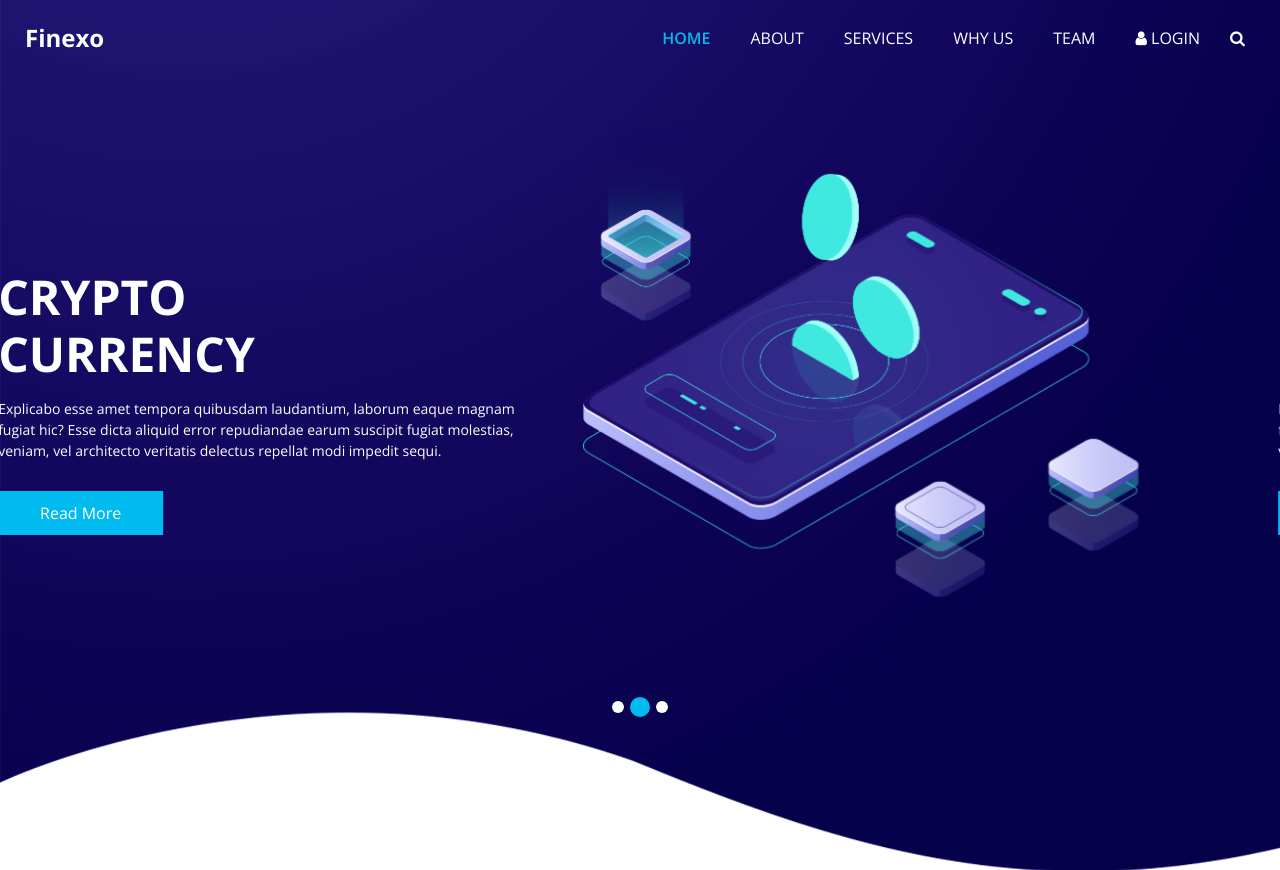
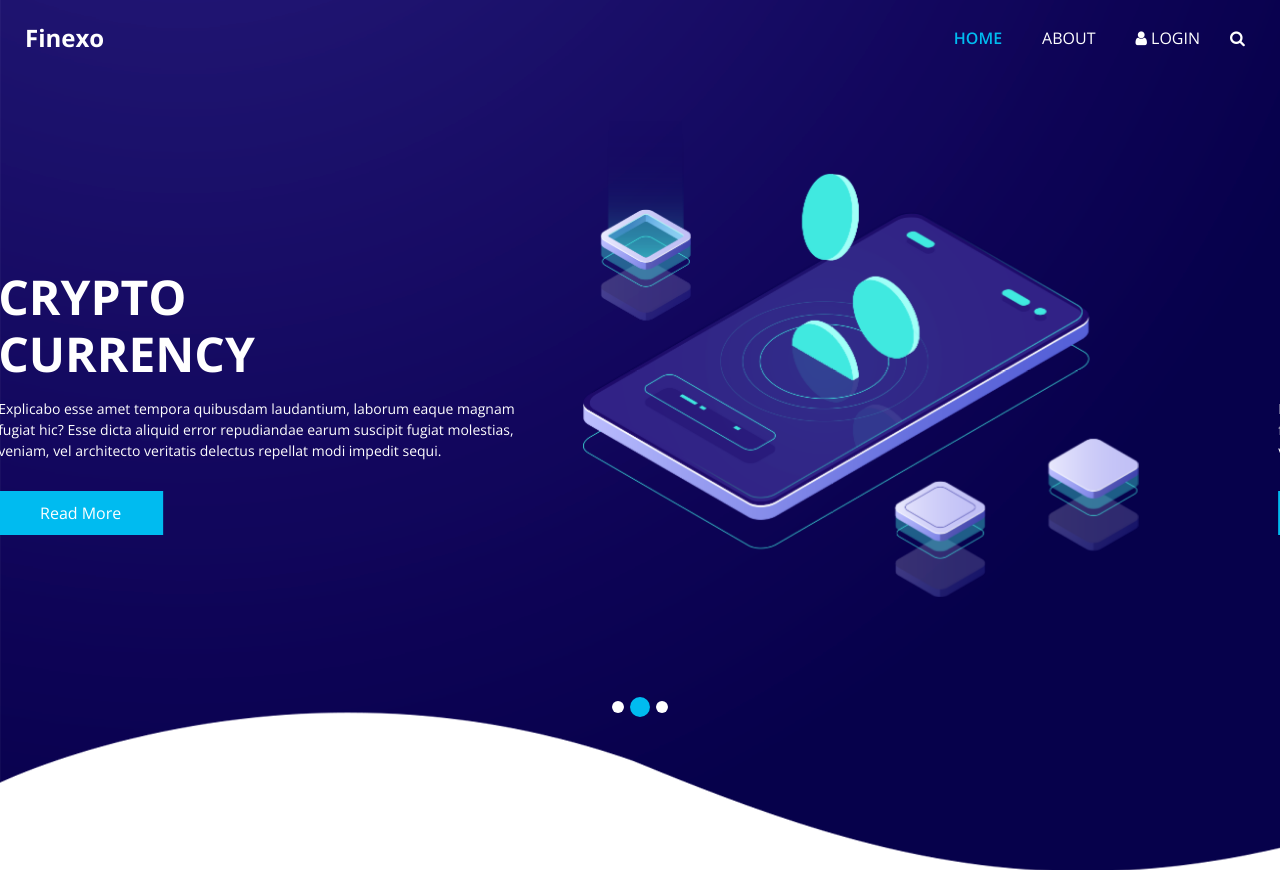
Before and after one commit to 0x11337/0x11337.github.io, a plain HTML site: page index.html in a window 1280 px wide. Shown: the top 870 px of the page. Drawn offline with nearby package versions, Linux system fonts and the light colour scheme; some packages are replaced by stand-ins of ours.

Commit message:
Update index.html

```diff
--- a/index.html
+++ b/index.html
@@ -65,15 +65,6 @@
               </li>
               <li class="nav-item">
                 <a class="nav-link" href="about.html"> About</a>
-              </li>
-              <li class="nav-item">
-                <a class="nav-link" href="service.html">Services</a>
-              </li>
-              <li class="nav-item">
-                <a class="nav-link" href="why.html">Why Us</a>
-              </li>
-              <li class="nav-item">
-                <a class="nav-link" href="team.html">Team</a>
               </li>
               <li class="nav-item">
                 <a class="nav-link" href="#"> <i class="fa fa-user" aria-hidden="true"></i> Login</a>
```
